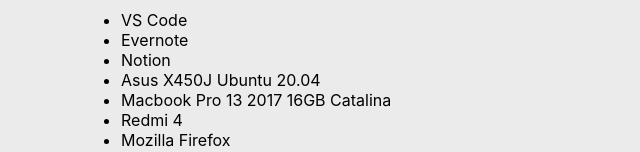
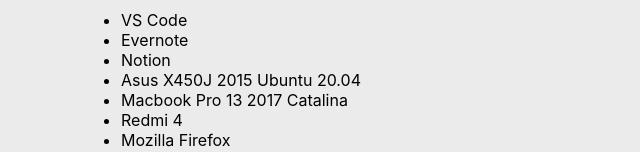
Before and after one commit to burhanahmeed/kusiaga.com, a Next.js app: page /about in a window 1280 px wide. Shown: the part 864-1016 px from the top of the page, without its empty margins (209-849 px from the left). Built offline with nearby package versions, Linux system fonts and the light colour scheme.

Commit message:
Update about.mdx

```diff
--- a/components/about.mdx
+++ b/components/about.mdx
@@ -27,8 +27,8 @@
 - VS Code
 - Evernote
 - Notion
-- Asus X450J Ubuntu 20.04
-- Macbook Pro 13 2017 16GB Catalina
+- Asus X450J 2015 Ubuntu 20.04
+- Macbook Pro 13 2017 Catalina
 - Redmi 4
 - Mozilla Firefox
 - Bash/zsh terminal
```
